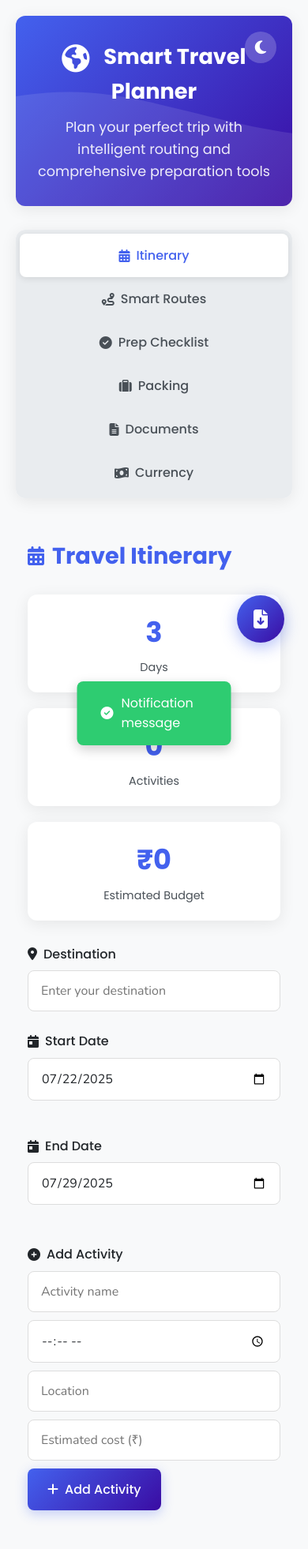
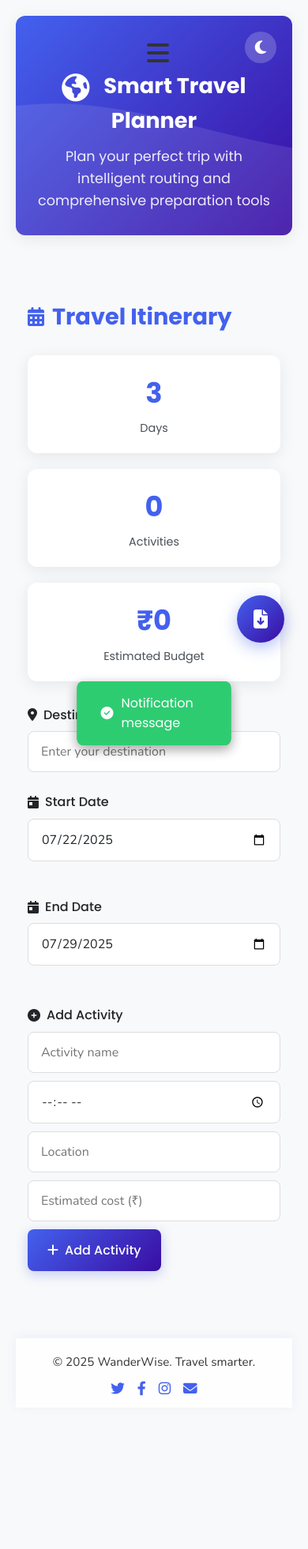
Before and after one commit to SSRISANTOSHI/WanderWise-Smart-routes.-Hidden-gems.-Travel-smarter.-, a plain HTML site: page index.html in a window 390 px wide. Shown: the whole page at 79% size. After the commit the page ends 1803 px from the top, so only its background shows below. Drawn offline with nearby package versions, Linux system fonts and the light colour scheme.

Commit message:
added footer with social links

```diff
--- a/index.html
+++ b/index.html
@@ -16,6 +16,9 @@
              <button class="theme-toggle" id="themeToggle">
                 <i class="fas fa-moon"></i>
             </button>
+             <button class="hamburger" id="hamburgerBtn" aria-label="Open menu">
+        <i class="fas fa-bars"></i>
+    </button>
             <h1><i class="fas fa-globe-americas"></i> Smart Travel Planner</h1>
             <p>Plan your perfect trip with intelligent routing and comprehensive preparation tools</p>
         </div>
@@ -243,8 +246,23 @@
         <i class="fas fa-check-circle"></i>
         <span id="notificationText">Notification message</span>
     </div>
+    <div id="notification" class="notification">
+        <i class="fas fa-check-circle"></i>
+        <span id="notificationText">Notification message</span>
+    </div>
 <script src="script.js"></script>
 
+<footer class="footer">
+    <div class="footer-content">
+        <span>© 2025 WanderWise. Travel smarter.</span>
+        <div class="footer-social">
+            <a href="https://twitter.com/" target="_blank" aria-label="Twitter"><i class="fab fa-twitter"></i></a>
+            <a href="https://facebook.com/" target="_blank" aria-label="Facebook"><i class="fab fa-facebook-f"></i></a>
+            <a href="https://instagram.com/" target="_blank" aria-label="Instagram"><i class="fab fa-instagram"></i></a>
+            <a href="mailto:hello@wanderwise.com" aria-label="Email"><i class="fas fa-envelope"></i></a>
+        </div>
+    </div>
+</footer>
+<script src="script.js"></script>
 </body>
-
 </html>
--- a/script.js
+++ b/script.js
@@ -541,3 +541,21 @@ window.findRoute = function() {
         </div>
     `;
 };
+
+// Hamburger menu logic
+document.addEventListener('DOMContentLoaded', function() {
+    const hamburgerBtn = document.getElementById('hamburgerBtn');
+    const mainTabs = document.getElementById('mainTabs');
+    hamburgerBtn.addEventListener('click', function() {
+        mainTabs.classList.toggle('open');
+    });
+
+    // Optional: close menu when a tab is clicked (on mobile)
+    mainTabs.querySelectorAll('.tab').forEach(tab => {
+        tab.addEventListener('click', () => {
+            if (window.innerWidth <= 800) {
+                mainTabs.classList.remove('open');
+            }
+        });
+    });
+});
--- a/styles.css
+++ b/styles.css
@@ -706,3 +706,90 @@
                 padding: 20px 15px;
             }
         }
+/* Hamburger button styles */
+.hamburger {
+    display: none;
+    background: none;
+    border: none;
+    font-size: 2rem;
+    color: #333;
+    margin-left: 10px;
+    cursor: pointer;
+    z-index: 1001;
+}
+
+/* Mobile menu styles */
+@media (max-width: 800px) {
+    .tabs {
+        display: none;
+        flex-direction: column;
+        background: #fff;
+        position: absolute;
+        top: 60px;
+        left: 0;
+        width: 100%;
+        box-shadow: 0 2px 8px rgba(0,0,0,0.1);
+        z-index: 1000;
+    }
+    .tabs.open {
+        display: flex;
+    }
+    .hamburger {
+        display: inline-block;
+    }
+    .header {
+        position: relative;
+        z-index: 1001;
+    }
+}
+.footer {
+    width: 100%;
+    background: rgba(255,255,255,0.85);
+    color: #333;
+    text-align: center;
+    padding: 18px 0 10px 0;
+    font-family: 'Nunito', 'Poppins', sans-serif;
+    font-size: 1rem;
+    box-shadow: 0 -2px 12px rgba(67,97,238,0.07);
+    position: relative;
+    z-index: 10;
+    margin-top: 40px;
+}
+.footer-content {
+    display: flex;
+    flex-direction: column;
+    align-items: center;
+    gap: 8px;
+}
+.footer-social a {
+    color: #4361ee;
+    margin: 0 10px;
+    font-size: 1.3rem;
+    transition: color 0.2s;
+}
+.footer-social a:hover {
+    color: #22223b;
+}
+@media (max-width: 600px) {
+    .footer-content {
+        font-size: 0.95rem;
+    }
+    .footer-social a {
+        font-size: 1.1rem;
+        margin: 0 6px;
+    }
+}
+/* Dark mode footer styles */
+.dark-mode .footer {
+    background: rgba(30, 30, 30, 0.95);
+    color: #f8f9fa;
+    box-shadow: 0 -2px 12px rgba(76,201,240,0.10);
+}
+
+.dark-mode .footer-social a {
+    color: #4cc9f0;
+}
+
+.dark-mode .footer-social a:hover {
+    color: #fff;
+}
```
